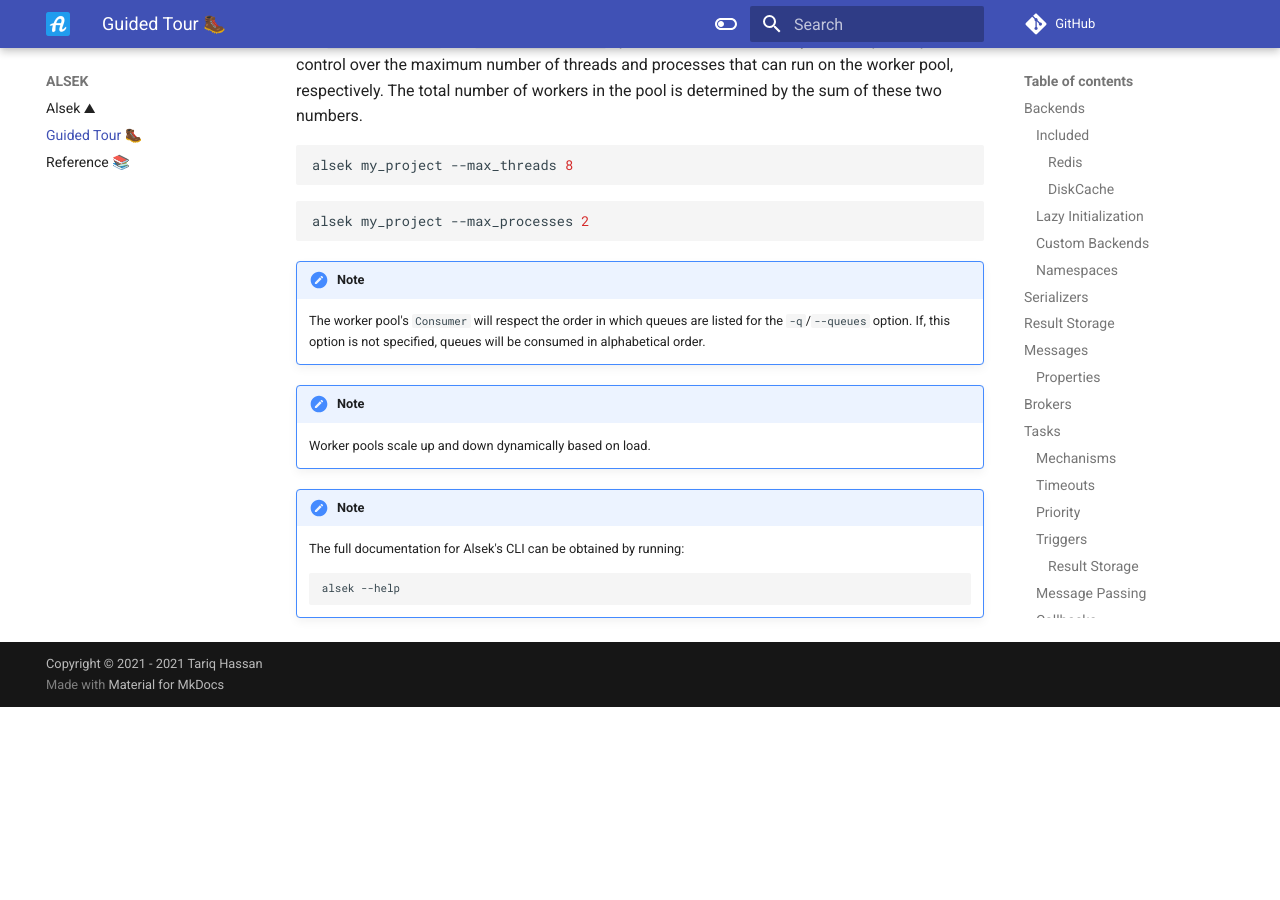
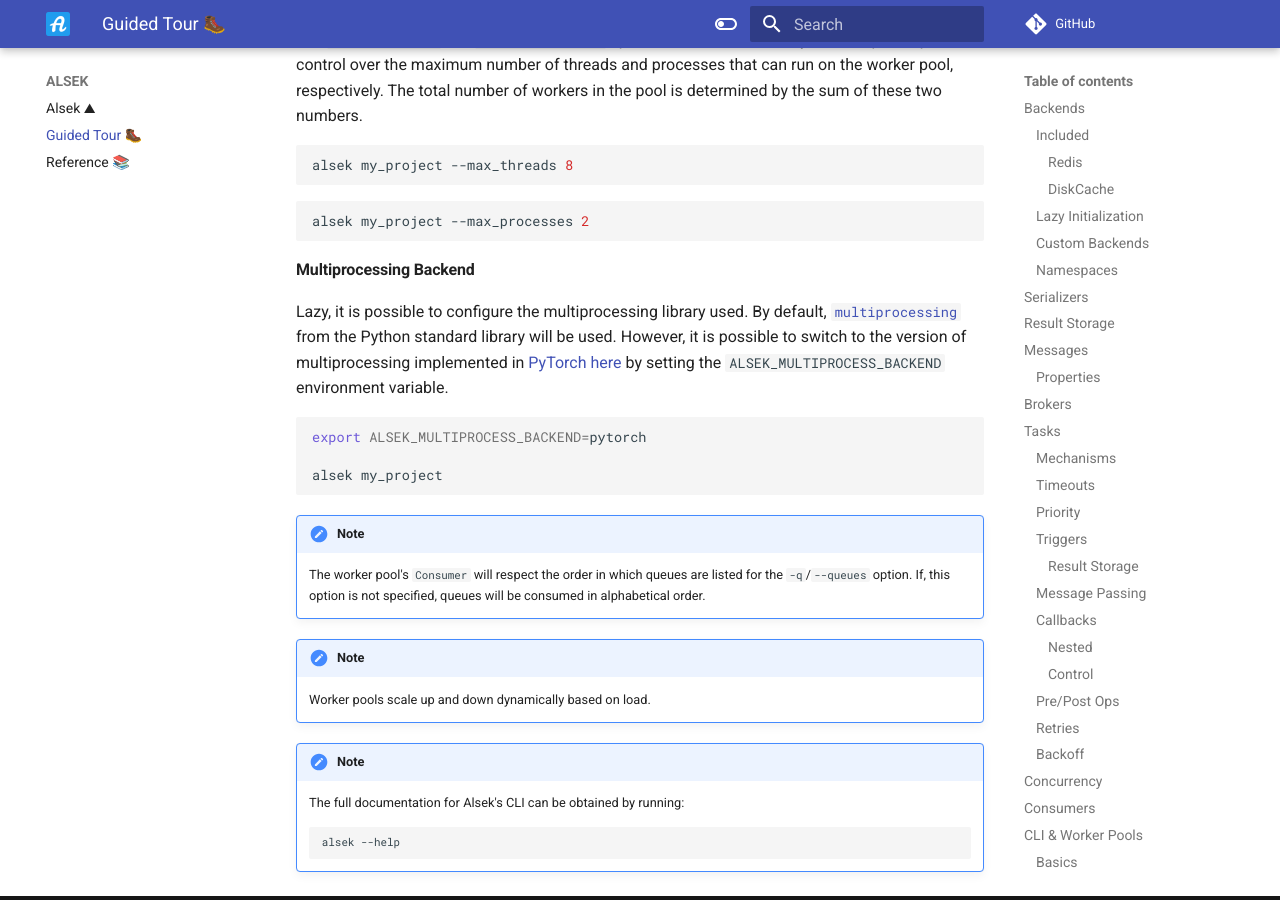
Before and after one commit to TariqAHassan/alsek, an MkDocs documentation site: the page built from docs/guided_tour.md, in a window 1280 px wide and 900 px high, scrolled down 16631 px. Built offline with MkDocs 1.6.1 and Material for MkDocs 9.7.7, drawn with Linux system fonts in a browser that asks for light colours; comment, search, counter and statistics services are not loaded; before the commit the page ends 17338 px from its top, so only the background shows below that.

Commit message:
Add support for PyTorch multiprocessing

````diff
--- a/docs/guided_tour.md
+++ b/docs/guided_tour.md
@@ -834,6 +834,20 @@ alsek my_project --max_threads 8
 alsek my_project --max_processes 2
 ```
 
+#### Multiprocessing Backend
+
+Lazy, it is possible to configure the multiprocessing library used.
+By default, [`multiprocessing`](https://docs.python.org/3/library/multiprocessing.html) from
+the Python standard library will be used. However, it is possible to switch to the version of
+multiprocessing implemented in [PyTorch](https://pytorch.org) [here](https://pytorch.org/docs/stable/multiprocessing.html)
+by setting the `ALSEK_MULTIPROCESS_BACKEND` environment variable.
+
+```shell
+export ALSEK_MULTIPROCESS_BACKEND=pytorch
+
+alsek my_project
+```
+
 !!! note
     The worker pool's `Consumer` will respect the order in which queues
     are listed for the `-q`/`--queues` option. If, this option is not specified,
````
Also changed, not shown: 1 other file.
